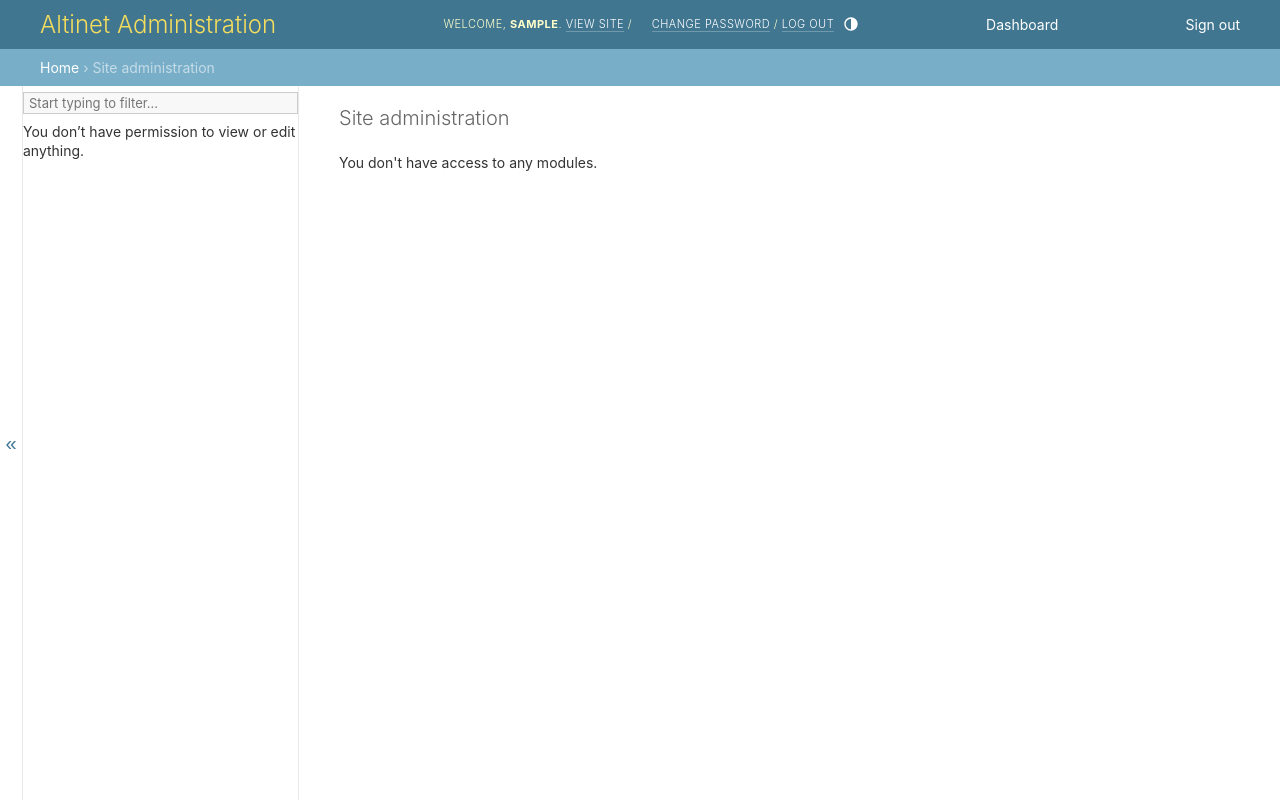
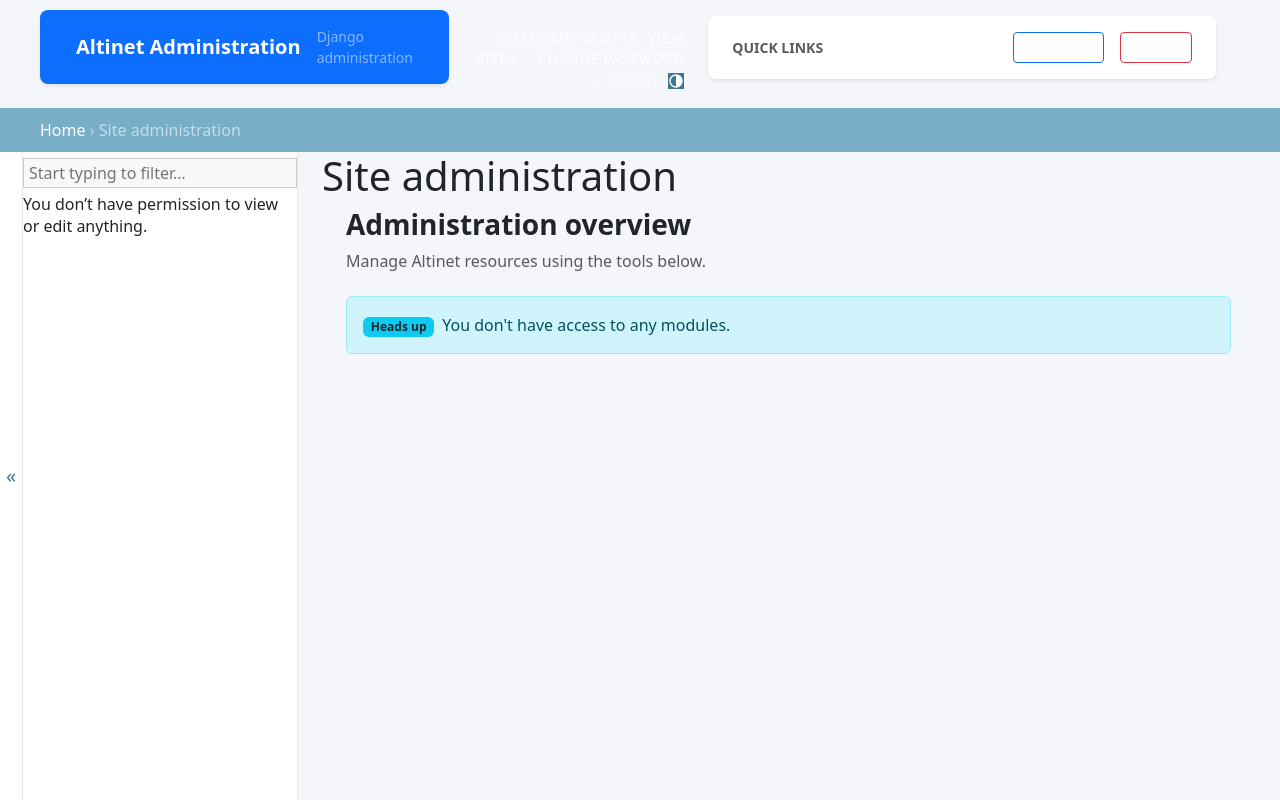
Before and after one commit to malitech1/altinet, a Django app: page /admin/ in a window 1280 px wide. Run offline with Django 4.2, Linux system fonts and the light colour scheme; the visitor is signed in with stand-in values (Sample User, id 1); parts of the project's set-up code (start-up, migrations or seed data) failed here and were passed over.

Commit message:
Style admin dashboard with Bootstrap

```diff
--- a/backend/templates/admin/base_site.html
+++ b/backend/templates/admin/base_site.html
@@ -4,69 +4,106 @@
 {% block title %}Altinet Admin | {{ title }}{% endblock %}
 
 {% block branding %}
-<h1 id="site-name">
-  <a href="{% url 'admin:index' %}">Altinet Administration</a>
-</h1>
+<nav class="navbar navbar-expand-lg navbar-dark bg-primary shadow-sm rounded-3 px-4 py-3 mb-4">
+  <div class="container-fluid">
+    <a class="navbar-brand fw-semibold" href="{% url 'admin:index' %}">Altinet Administration</a>
+    <div class="d-flex align-items-center gap-3 text-white-50 small">
+      {{ site_header|default:_('Django administration') }}
+    </div>
+  </div>
+</nav>
 {% endblock %}
 
 {% block extrahead %}
 {{ block.super }}
+<link
+  href="https://cdn.jsdelivr.net/npm/bootstrap@5.3.3/dist/css/bootstrap.min.css"
+  rel="stylesheet"
+  integrity="sha384-QWTKZyjpPEjISv5WaRU9OFeRpok6YctnYmDr5pNlyT2bRjXh0JMhjY6hW+ALEwIH"
+  crossorigin="anonymous"
+/>
+<script
+  defer
+  src="https://cdn.jsdelivr.net/npm/bootstrap@5.3.3/dist/js/bootstrap.bundle.min.js"
+  integrity="sha384-YvpcrYf0tY3lHB60NNkmXc5s9fDVZLESaAA55NDzOxhy9GkcIdslK1eN7N6jIeHz"
+  crossorigin="anonymous"
+></script>
 <style>
-  :root {
-    --altinet-card-bg: #ffffff;
-    --altinet-card-border: rgba(0, 0, 0, 0.08);
-    --altinet-card-shadow: 0 0.5rem 1.5rem rgba(0, 0, 0, 0.08);
+  body {
+    background-color: #f4f6f9;
   }
 
-  .admin-dashboard-grid {
-    display: grid;
-    grid-template-columns: repeat(auto-fit, minmax(260px, 1fr));
-    gap: 1.5rem;
-    margin: 0;
-    padding: 0;
-    list-style: none;
+  #site-name {
+    display: none;
   }
 
-  .admin-dashboard-card {
-    background: var(--altinet-card-bg);
-    border: 1px solid var(--altinet-card-border);
-    border-radius: 12px;
-    box-shadow: var(--altinet-card-shadow);
-    padding: 1.25rem 1.5rem;
+  #header {
+    background: transparent;
+    padding-bottom: 0;
+    border-bottom: none;
   }
 
-  .admin-dashboard-card h2 {
-    margin-top: 0;
-    margin-bottom: 1rem;
-    font-size: 1.1rem;
+  #content {
+    padding: 0 1.5rem 3rem;
+  }
+
+  .admin-dashboard-card .btn {
+    text-transform: uppercase;
+    letter-spacing: 0.02em;
   }
 
   .admin-dashboard-card ul {
+    list-style: none;
     margin: 0;
     padding: 0;
-    list-style: none;
+  }
+
+  .admin-dashboard-card li {
+    border-bottom: 1px solid rgba(0, 0, 0, 0.06);
+    padding-bottom: 0.25rem;
+  }
+
+  .admin-dashboard-card li:last-child {
+    border-bottom: none;
+    padding-bottom: 0;
   }
 
   .admin-dashboard-card li + li {
     margin-top: 0.75rem;
   }
 
-  .admin-dashboard-card a.badge {
+  #user-tools {
+    background: transparent;
+    border: none;
+    color: rgba(255, 255, 255, 0.8);
+    font-size: 0.9rem;
+  }
+
+  #user-tools a {
+    color: #fff;
     text-decoration: none;
-    font-size: 0.75rem;
-    padding: 0.25rem 0.5rem;
-    border-radius: 999px;
-    background: #0d6efd;
-    color: #fff;
-    margin-left: 0.5rem;
   }
+
   #user-tools a + a {
     margin-left: 1rem;
+  }
+
+  #content-main > .module {
+    border: none;
   }
 </style>
 {% endblock %}
 
 {% block nav-global %}
-<a href="{% url 'web:home' %}">{% trans 'Dashboard' %}</a>
-<a href="{% url 'logout' %}">{% trans 'Sign out' %}</a>
+<div class="container-fluid px-4">
+  <div class="d-flex justify-content-between align-items-center bg-white rounded-3 shadow-sm px-4 py-3 mb-4">
+    <div class="d-flex align-items-center gap-3">
+      <span class="text-muted text-uppercase small fw-semibold">Quick Links</span>
+    </div>
+    <div class="d-flex align-items-center gap-3">
+      <a class="btn btn-outline-primary btn-sm" href="{% url 'web:home' %}">{% trans 'Dashboard' %}</a>
+      <a class="btn btn-outline-danger btn-sm" href="{% url 'logout' %}">{% trans 'Sign out' %}</a>
+    </div>
+  </div>
+</div>
 {% endblock %}
--- a/backend/templates/admin/index.html
+++ b/backend/templates/admin/index.html
@@ -2,26 +2,50 @@
 {% load i18n %}
 
 {% block content %}
-<div class="admin-dashboard-grid">
+<div class="container-fluid px-4">
+  <div class="row justify-content-between align-items-center mb-4">
+    <div class="col">
+      <h1 class="h3 fw-semibold mb-0">{% trans 'Administration overview' %}</h1>
+      <p class="text-muted mt-2 mb-0">
+        {% trans "Manage Altinet resources using the tools below." %}
+      </p>
+    </div>
+  </div>
+
+  <div class="row g-4">
     {% for app in app_list %}
-  <section class="admin-dashboard-card">
-    <h2>{{ app.name }}</h2>
-    <ul>
+    <div class="col-12 col-md-6 col-xl-4">
+      <section class="card border-0 shadow-sm h-100 admin-dashboard-card">
+        <div class="card-body">
+          <h2 class="h5 card-title mb-3">{{ app.name }}</h2>
+          <ul class="list-unstyled mb-0">
             {% for model in app.models %}
-      <li>
-        <a href="{{ model.admin_url }}">{{ model.name }}</a>
+            <li class="d-flex flex-wrap align-items-center justify-content-between gap-2 py-2">
+              <a class="link-dark text-decoration-none fw-medium" href="{{ model.admin_url }}">{{ model.name }}</a>
+              <div class="d-flex gap-2">
                 {% if model.perms.add %}
-        <a href="{{ model.add_url }}" class="badge">{% trans 'Add' %}</a>
+                <a href="{{ model.add_url }}" class="btn btn-sm btn-outline-primary">{% trans 'Add' %}</a>
                 {% endif %}
                 {% if model.perms.change %}
-        <a href="{{ model.admin_url }}" class="badge">{% trans 'View' %}</a>
+                <a href="{{ model.admin_url }}" class="btn btn-sm btn-primary">{% trans 'View' %}</a>
                 {% endif %}
+              </div>
             </li>
             {% endfor %}
           </ul>
+        </div>
       </section>
+    </div>
     {% empty %}
-  <p class="lead">{% trans "You don't have access to any modules." %}</p>
+    <div class="col-12">
+      <div class="alert alert-info d-flex align-items-center" role="alert">
+        <div class="me-2">
+          <span class="badge bg-info text-dark">{% trans "Heads up" %}</span>
+        </div>
+        <span>{% trans "You don't have access to any modules." %}</span>
+      </div>
+    </div>
     {% endfor %}
   </div>
+</div>
 {% endblock %}
```
Lines whose indentation alone changed are shown as unchanged.
